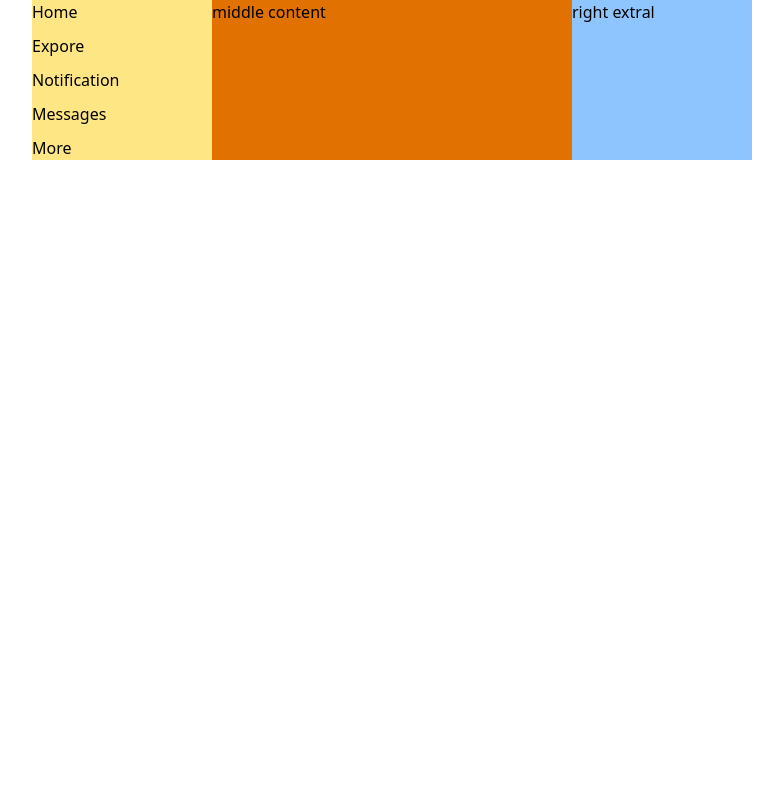
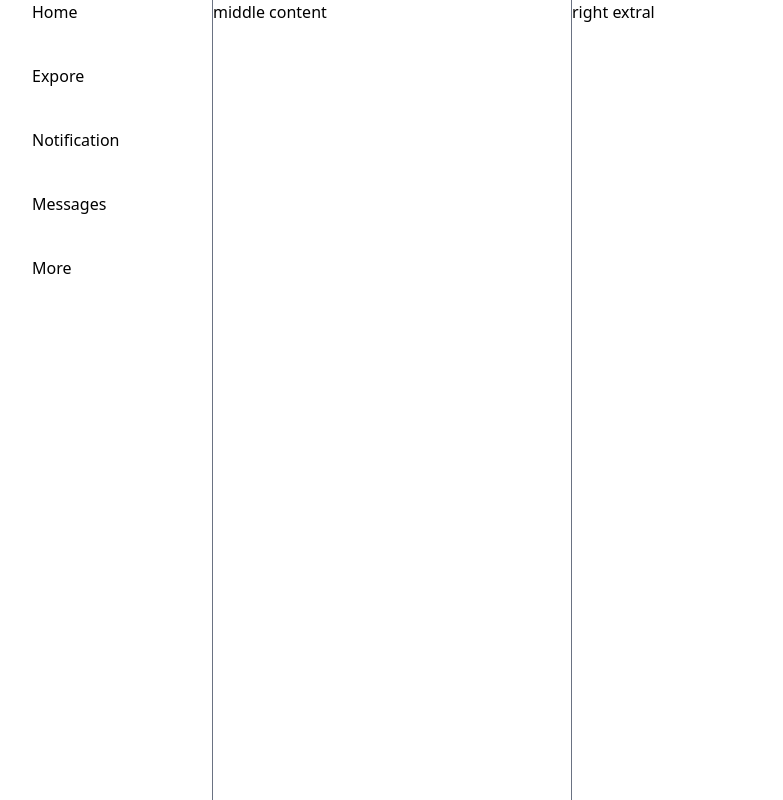
Before and after one commit to XiaoruiWang-SH/pseudo-X, a React (Vite) app: page / in a window 1280 px wide. Shown: the whole page, without its empty margins (248-1031 px from the left). Built offline with nearby package versions, Linux system fonts and the light colour scheme.

Commit message:
Adjust layout

```diff
--- a/src/App.tsx
+++ b/src/App.tsx
@@ -3,14 +3,12 @@
  * @Email: xiaorui.wang@usi.ch
  * @Date: 2025-05-15 14:55:55
  * @LastEditors: Xiaorui Wang
- * @LastEditTime: 2025-06-02 23:09:35
+ * @LastEditTime: 2025-06-03 11:57:03
  * @Description:
  *
  * Copyright (c) 2025 by Xiaorui Wang, All Rights Reserved.
  */
 
-import { Children, useState } from 'react'
-import type { FC } from 'react'
 import { MenuContainer } from './menu/MenuContainer'
 import { ContentContainer } from './content/ContentContainer'
 import { ExtralContainer } from './extral/ExtralContainer'
@@ -22,19 +20,29 @@ function App() {
   return (
     <>
       <MainContainer>
-        <MenuContainer />
-        <ContentContainer />
-        <ExtralContainer />
+        <>
+          <div className='flex justify-center mx-70 h-dvh'>
+            <div className='flex-1/4 '>
+              <MenuContainer />
+            </div>
+            <div className='flex-1/2 border-x-[0.5px] border-gray-500'>
+              <ContentContainer />
+            </div>
+            <div className='flex-1/4 '>
+              <ExtralContainer />
+            </div>
+          </div>
+        </>
       </MainContainer>
     </>
   )
 }
 
-const MainContainer = ({ children }: {children: React.ReactNode}) => {
+const MainContainer = ({ children }: { children: React.ReactElement }) => {
   return (
-    <div className='flex justify-center mx-70'>
+    <>
       {children}
-    </div>
+    </>
   );
 
 };
--- a/src/content/ContentContainer.tsx
+++ b/src/content/ContentContainer.tsx
@@ -3,19 +3,17 @@
  * @Email: xiaorui.wang@usi.ch
  * @Date: 2025-06-02 22:34:33
  * @LastEditors: Xiaorui Wang
- * @LastEditTime: 2025-06-02 23:09:11
+ * @LastEditTime: 2025-06-03 11:25:20
  * @Description:
  *
  * Copyright (c) 2025 by Xiaorui Wang, All Rights Reserved.
  */
 
 
-import { useState, useRef, useEffect } from 'react';
-import type { FC } from 'react';
 
 
-export const ContentContainer: FC = () => {
+export const ContentContainer = () => {
     return (
-        <div className='flex-1/2 bg-amber-600'>middle content</div>
+        <div>middle content</div>
     );
 };
--- a/src/extral/ExtralContainer.tsx
+++ b/src/extral/ExtralContainer.tsx
@@ -10,10 +10,9 @@
  */
 
 
-import type {FC} from "react";
 
 export const ExtralContainer = () => {
     return (
-        <div className='flex-1/4 bg-blue-300'>right extral</div>
+        <div>right extral</div>
     );
 };
--- a/src/menu/MenuContainer.tsx
+++ b/src/menu/MenuContainer.tsx
@@ -3,21 +3,20 @@
  * @Email: xiaorui.wang@usi.ch
  * @Date: 2025-06-02 22:21:07
  * @LastEditors: Xiaorui Wang
- * @LastEditTime: 2025-06-02 23:16:49
+ * @LastEditTime: 2025-06-03 11:28:46
  * @Description:
  *
  * Copyright (c) 2025 by Xiaorui Wang, All Rights Reserved.
  */
 
-import { useState, useRef, useEffect } from 'react';
-import type {FC} from 'react';
 
 const menuItems: string[] = ["Home", "Expore", "Notification", "Messages", "More"];
 
-export const MenuContainer: FC = () => {
+export const MenuContainer = () => {
+    let a = "aaa";
 
     return (
-        <div className='flex-1/4 bg-amber-200 flex flex-col gap-2.5'>
+        <div className="flex flex-col gap-10">
             {
                 menuItems.map((element, index, array) =>
                 <div>
```
